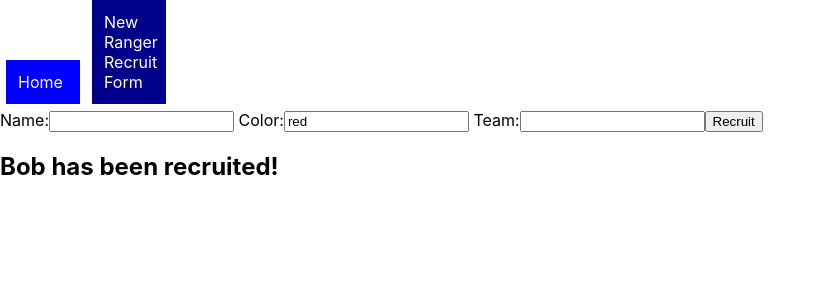
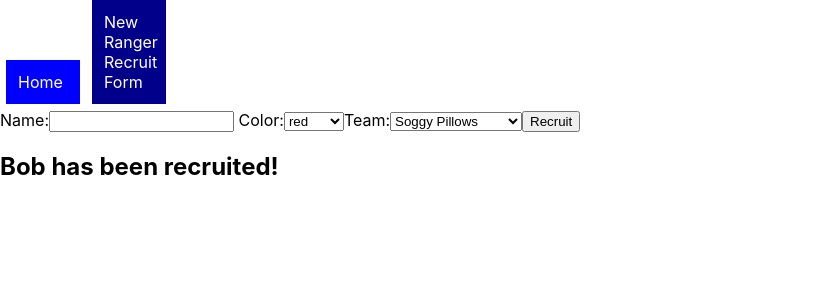
Before and after one commit to sohdonald/hamster-rangers, a React (Create React App) app: page /newrangerform in a window 1280 px wide. Shown: the top 300 px of the page, without its empty margins (0-825 px from the left). Built offline with nearby package versions, Linux system fonts and the light colour scheme.

Commit message:
made the select elements

```diff
--- a/db.json
+++ b/db.json
@@ -60,7 +60,6 @@
       "color": "pink",
       "team": "Soggy Pillows"
     },
-
     {
       "id": 10,
       "name": "Pine Nut",
@@ -103,12 +102,65 @@
       "team": "Clean Towels",
       "id": 16
     },
-
     {
       "name": "Jessie",
       "color": "blue",
       "team": "Clean Towels",
       "id": 17
+    },
+    {
+      "name": "Potato",
+      "color": "yellow",
+      "team": "Fuzzy Pumpkins",
+      "id": 18
+    },
+    {
+      "name": "Gumball",
+      "color": "pink",
+      "team": "Fuzzy Pumpkins",
+      "id": 19
+    },
+    {
+      "name": "Jessie",
+      "color": "blue",
+      "team": "Fuzzy Pumpkins",
+      "id": 20
+    },
+    {
+      "name": "Spinach",
+      "color": "green",
+      "team": "Clean Towels",
+      "id": 21
+    },
+    {
+      "name": "Tom",
+      "color": "green",
+      "team": "Soggy Pillows",
+      "id": 22
+    },
+    {
+      "name": "Lick",
+      "color": "red",
+      "team": "Coconut Avengers",
+      "id": 23
+    },
+    {
+      "name": "Donald",
+      "color": "yellow",
+      "team": "Tickle Elves",
+      "id": 24
+    },
+    {
+      "name": "Tummy",
+      "color": "blue",
+      "team": "Coconut Avengers",
+      "id": 25
+    },
+    {
+      "name": "Jessie",
+      "color": "red",
+      "team": "Soggy Pillows",
+      "id": 26
     }
   ],
   "megazords": [
--- a/src/NewRangerForm.js
+++ b/src/NewRangerForm.js
@@ -5,16 +5,14 @@
 
 import React, { useState } from "react";
 
-
 function NewRangerForm() {
-    const [newName, setNewName] = useState("")
-    const [newColor, setNewColor] = useState("red")
-    const [newTeam, setNewTeam] =useState("")
-    const [newRanger, setNewRanger] =useState("")
+  const [newName, setNewName] = useState("");
+  const [newColor, setNewColor] = useState("red");
+  const [newTeam, setNewTeam] = useState("Soggy Pillows");
+  const [newRanger, setNewRanger] = useState("");
 
   // function handleNewRanger() {
   // setNewRanger([...rangers, newRanger]);
-
 
   function handleSubmit(e) {
     e.preventDefault();
@@ -22,44 +20,65 @@ function handleSubmit(e) {
       name: newName,
       color: newColor,
       team: newTeam,
-    }
+    };
     console.log(newRangerData);
 
     fetch(`http://localhost:4000/rangers`, {
       method: "POST",
-        headers: {"Content-Type": "application/json",},
+      headers: { "Content-Type": "application/json" },
       body: JSON.stringify(newRangerData),
     })
       .then((r) => r.json())
-    .then((rangerSubmit) => setNewRanger(rangerSubmit))
+      .then((rangerSubmit) => setNewRanger(rangerSubmit));
   }
 
-    return(
+  return (
     <div>
       <form onSubmit={handleSubmit}>
-                <label> Name:
+        <label>
+          {" "}
+          Name:
           <input
             type="text"
             name="name"
             value={newName}
-                onChange={(e)=> setNewName(e.target.value)}
+            onChange={(e) => setNewName(e.target.value)}
           />
         </label>
-                <label> Color:
-                <input
+        <label>
+          {" "}
+          Color:
+          <select
+            id="submitColor"
             type="text"
             name="color"
             value={newColor}
-                onChange={(e)=> setNewColor(e.target.value)}
-                />
+            // change this into select html element
+            onChange={(e) => setNewColor(e.target.value)}
+          >
+            <option value="red">red</option>
+            <option value="blue">blue</option>
+            <option value="green">green</option>
+            <option value="yellow">yellow</option>
+            <option value="pink">pink</option>
+          </select>
         </label>
-                <label> Team:
-                <input
+        <label>
+          Team:
+          <select
+            id="submitTeam"
             type="text"
             name="team"
             value={newTeam}
-                onChange={(e)=> setNewTeam(e.target.value)}
-                />
+            // let's change this into a select html element
+            onChange={(e) => setNewTeam(e.target.value)}
+          >
+            <option value="Soggy Pillows">Soggy Pillows</option>
+            <option value="Tickle Elves">Tickle Elves</option>
+            <option value="Clean Towels">Clean Towels</option>
+            <option value="Fuzzy Pumpkins">Fuzzy Pumpkins</option>
+            <option value="Coconut Avengers">Coconut Avengers</option>
+          </select>
         </label>
         <button type="submit">Recruit</button>
         <h2>Bob has been recruited!</h2>
--- a/src/RangerCard.module.css
+++ b/src/RangerCard.module.css
@@ -4,6 +4,8 @@
 
 .coconuts {
     background-color: aquamarine;
+    display: flex;
+    justify-content: space-evenly;
 }
 
 .soggies {
```
Lines whose indentation alone changed are shown as unchanged.
